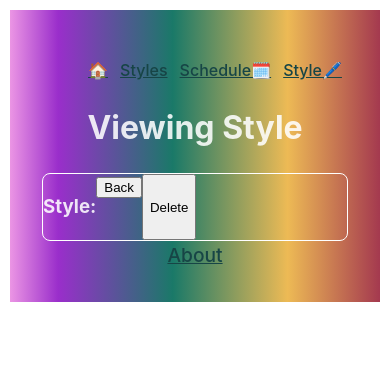
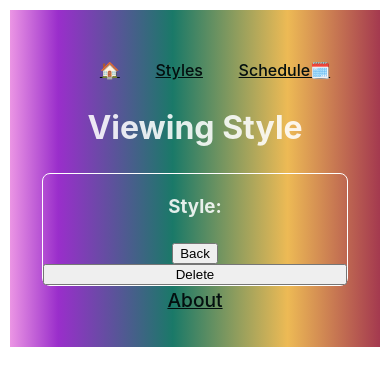
Before and after one commit to anickacodes/FrontEnd_Portfolio_Project, a React (Vite) app: page /styles/1 in a window 390 px wide. Shown: the top 386 px of the page. Built offline with nearby package versions, Linux system fonts and the light colour scheme; no server answers.

Commit message:
responsiveness

```diff
--- a/src/App.jsx
+++ b/src/App.jsx
@@ -21,6 +21,7 @@ function App() {
           <Route path="/" element={<Home />} />
           <Route path="/styles" element={<Index />} />
           <Route path="/styles/:id" element={<Show />} />
+          {/* <Route path="/styles/:id/clients" element={<Clients />} /> */}
           <Route path="/styles/new" element={<New />} />
           <Route path="/about" element={<About />} />
           <Route path="/book" element={<Schedule />} />
--- a/src/components/NavBar.jsx
+++ b/src/components/NavBar.jsx
@@ -15,9 +15,9 @@ const NavBar = () => {
         <li className="link b">
           <Link to={"/book"}> Schedule🗓️ </Link>
         </li>
-        <li className="link c">
+        {/* <li className="link c">
           <Link to={"/styles/new"}> Style🖊️ </Link>
-        </li>
+        </li> */}
       </ul>
     </nav>
   );
--- a/src/index.css
+++ b/src/index.css
@@ -16,7 +16,7 @@ margin: 2px;
 
 a {
   font-weight: 500;
-  color: #174546;
+  color: #040f0f;
   /* text-decoration: inherit; */
 }
 
--- a/src/styles/Style.css
+++ b/src/styles/Style.css
@@ -1,9 +1,9 @@
 .each_style {
     display: flex;
+    flex-direction: column;
     border: 1px solid white;
     border-radius: .5em;
 }
-
 
 img {
     border: 4px white inset;
@@ -13,5 +13,11 @@ img {
 
 .styleKeys {
     border: 2PX SOLID teal;
+}
 
+@media screen and (max-width: 768px){
+    .each_style {
+        flex-direction: column;
+        align-items:stretch;
+    }
 }
--- a/src/styles/StylesList.css
+++ b/src/styles/StylesList.css
@@ -23,20 +23,20 @@
   margin: 20px 0 1px 0;
 }
 
+  @media screen and (max-width: 758px) {
+    .stylesList-container {
+      flex-direction: column;
+      align-items: stretch;
+      grid-template-columns: 1fr;
+    }
 
-/* @media screen and (max-width: 600px) {
+    .stylesIndex_card {
+      width: 90%;
+      margin: 12px;
+    }
 
+    .styles_images {
+      width: 75%;
 
-.stylesList-container {
-    grid-template-columns: 1fr;
+    }
   }
-
-  .stylesIndex_card {
-    width: 90%;
-    margin: 10px;
-  }
-
-  img {
-    width: 100%;
-  }
-} */
```
